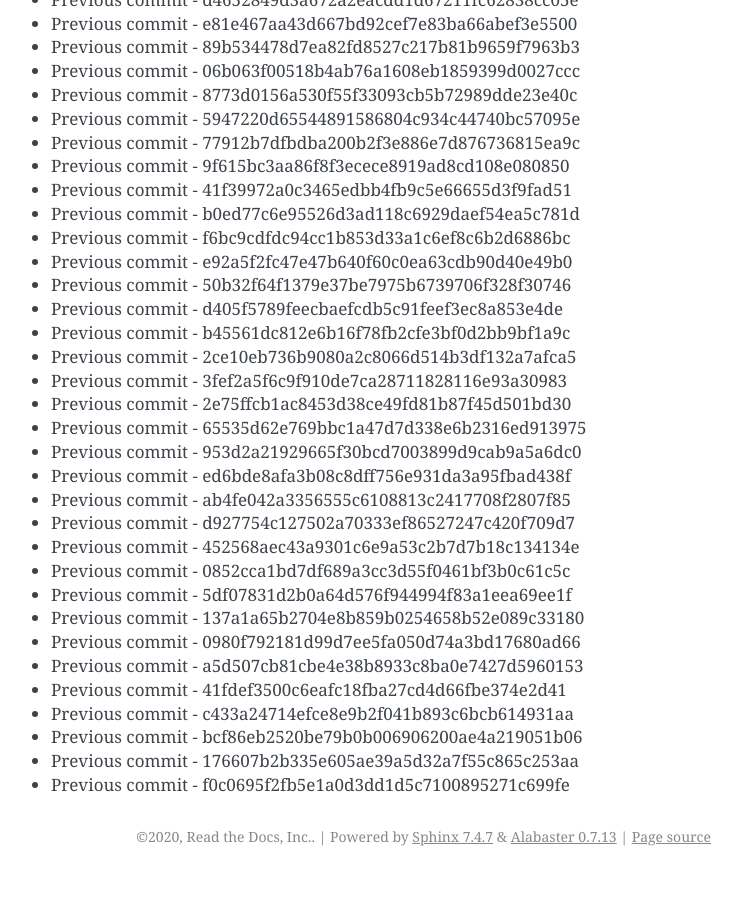
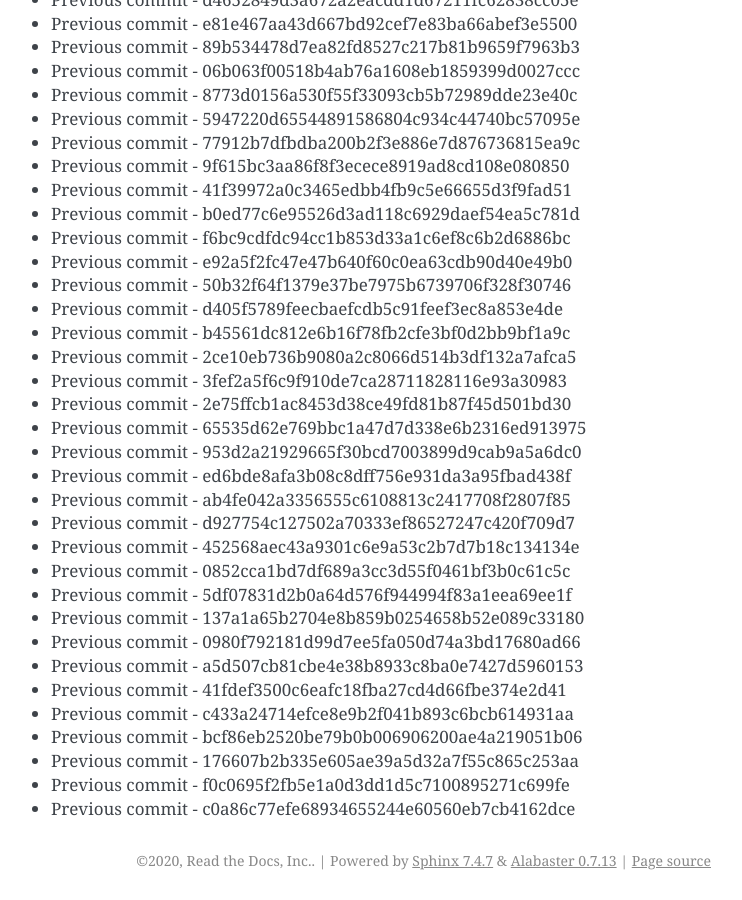
Before and after one commit to readthedocs/rtd-git-stresstest, a Sphinx documentation site: the page built from docs/updates.rst, in a window 1280 px wide and 900 px high, scrolled down 21716 px. Shown: the whole window, without its empty margins (399-1141 px from the left). Built offline with Sphinx 7.4.7, drawn with Linux system fonts in a browser that asks for light colours; before the commit the page ends 22592 px from its top, so only the background shows below that.

Commit message:
Generating commit from previous: c0a86c77efe68934655244e60560eb7cb4162dce

```diff
--- a/docs/updates.rst
+++ b/docs/updates.rst
@@ -944,3 +944,4 @@ It can be tested for any performance characteristics.
 * Previous commit - bcf86eb2520be79b0b006906200ae4a219051b06
 * Previous commit - 176607b2b335e605ae39a5d32a7f55c865c253aa
 * Previous commit - f0c0695f2fb5e1a0d3dd1d5c7100895271c699fe
+* Previous commit - c0a86c77efe68934655244e60560eb7cb4162dce
```
